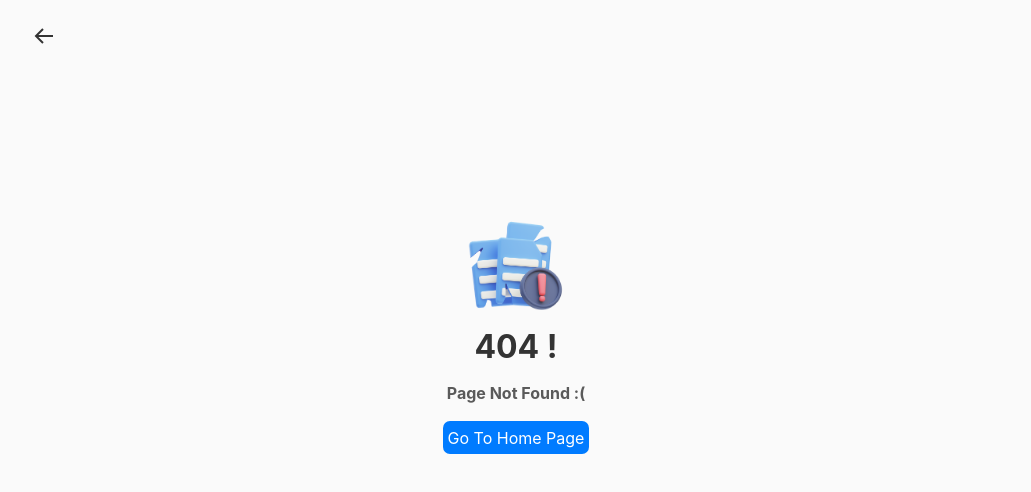
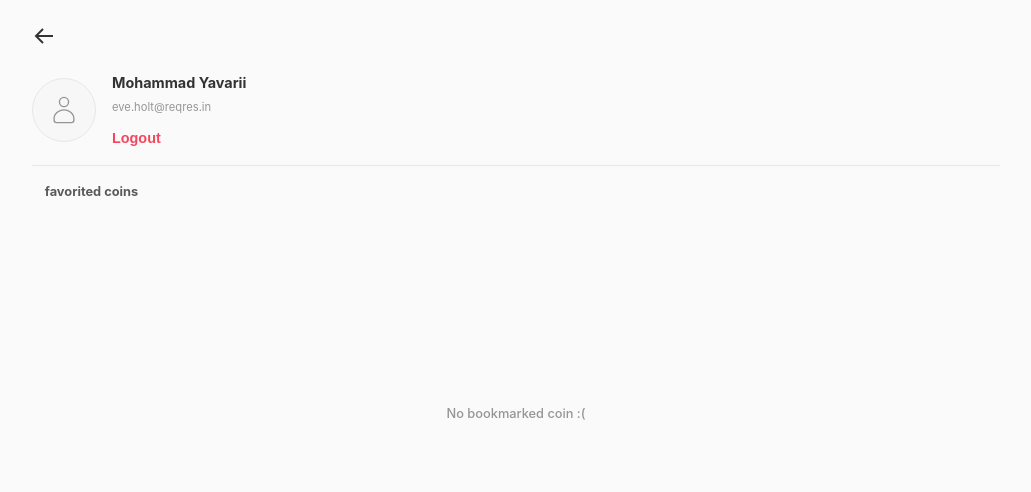
Before and after one commit to mmd-yavarii/react-crypto-app, a React (Vite) app: page /dashboard in a window 1280 px wide. Before the commit this address had no page. Shown: the top 492 px of the page, without its empty margins (124-1155 px from the left). Built offline with nearby package versions, Linux system fonts and the light colour scheme.

Commit message:
create dashboard page and show fav coins in it

```diff
--- a/src/App.jsx
+++ b/src/App.jsx
@@ -1,33 +1,47 @@
 import { Routes, Route } from 'react-router-dom';
-
 import { setMetaThemColor } from './helpers/helper.js';
-
 import HomePage from './pages/HomePage.jsx';
 import Layout from './Layout/Layout';
 import FavoritesProvider from './contexts/FavoritesProvider.jsx';
 import CurrencyProvider from './contexts/CurrencyProvider.jsx';
 import IsLoginProvider from './contexts/IsLoginProvider.jsx';
-
 import PageNotFound from './pages/404/404.jsx';
 import LoginPage from './pages/Login/LoginPage.jsx';
+import Dashboard from './pages/Dashboard/Dashboard.jsx';
+
+import { useModal } from './helpers/useModal.jsx';
+import Modal from './components/Modal/Modal.jsx';
 
 setMetaThemColor();
 
 function App() {
+    // use modul config (helper)
+    const { modal, showCoinInfo, modalCloser } = useModal();
+
     return (
-        <IsLoginProvider>
+        <>
             <Layout>
-                <FavoritesProvider>
-                    <CurrencyProvider>
-                        <Routes>
-                            <Route path="/" element={<HomePage />} />
-                            <Route path="/login" element={<LoginPage />} />
-                            <Route path="*" element={<PageNotFound />} />
-                        </Routes>
-                    </CurrencyProvider>
-                </FavoritesProvider>
+                {modal.show && (
+                    <Modal
+                        content={modal.content}
+                        closeModalHandler={modalCloser}
+                    />
+                )}
+
+                <Routes>
+                    <Route
+                        path="/"
+                        element={<HomePage showCoinInfo={showCoinInfo} />}
+                    />
+                    <Route path="/login" element={<LoginPage />} />
+                    <Route
+                        path="dashboard"
+                        element={<Dashboard showCoinInfo={showCoinInfo} />}
+                    />
+                    <Route path="*" element={<PageNotFound />} />
+                </Routes>
             </Layout>
-        </IsLoginProvider>
+        </>
     );
 }
 
--- a/src/Layout/Layout.jsx
+++ b/src/Layout/Layout.jsx
@@ -20,9 +20,11 @@ function Layout({ children }) {
                         <h3>Explore</h3>
 
                         {isLogin ? (
-                            <button className={styles.dashboard}>
-                                <CiUser fontSize="1.3rem" opacity="0.7" />
-                            </button>
+                            <Link to="/dashboard">
+                                <button className={styles.dashboard}>
+                                    <CiUser fontSize="1.3rem" opacity="0.7" />
+                                </button>
+                            </Link>
                         ) : (
                             <Link to="/login">
                                 <button className={styles.logInBtn}>
--- a/src/components/CoinList/CoinCard.jsx
+++ b/src/components/CoinCard/CoinCard.jsx
@@ -1,11 +1,12 @@
 import axios from 'axios';
 import { Link, useNavigate } from 'react-router-dom';
 
-import styles from './CoinList.module.css';
+import styles from './CoinCard.module.css';
+
 import { IoBookmarkOutline } from 'react-icons/io5';
 import { IoBookmark } from 'react-icons/io5';
 
-import Chart from '../Chart/Chart';
+import Chart from '../Chart/Chart.jsx';
 import Loading from '../Loading/Loading.jsx';
 
 import { useEffect, useState, useContext } from 'react';
--- a/src/components/CoinList/CoinList.module.css
+++ b/src/components/CoinCard/CoinCard.module.css
@@ -1,7 +1,3 @@
-.itemContainer {
-    margin-bottom: 2em;
-}
-
 .marketCap {
     display: none;
     font-size: 0.9rem;
--- a/src/components/CoinList/CoinList.jsx
+++ b/src/components/CoinList/CoinList.jsx
@@ -1,13 +1,11 @@
-import styles from './CoinList.module.css';
-
-import CoinCard from './CoinCard';
+import CoinCard from '../CoinCard/CoinCard';
 
 function CoinList({ coins, showCoinInfo, currency, savedCoins }) {
     return (
         <>
             <h4 className="title">All Coins</h4>
 
-            <div className={styles.itemContainer}>
+            <div>
                 {coins.map((item) => (
                     <CoinCard
                         key={item.id}
--- a/src/components/Modal/Modal.module.css
+++ b/src/components/Modal/Modal.module.css
@@ -5,7 +5,7 @@
     position: fixed;
     top: 0;
     left: 0;
-    z-index: 3;
+    z-index: 100;
     display: flex;
     align-items: end;
     justify-content: center;
--- /dev/null
+++ b/src/helpers/useModal.jsx
@@ -0,0 +1,53 @@
+import { useState } from 'react';
+import CoinPageInfo from '../components/CoinPageInfo/CoinPageInfo.jsx';
+import Loading from '../components/Loading/Loading.jsx';
+import ErrorPage from '../components/ErrorPage/ErrorPage.jsx';
+import Modal from '../components/Modal/Modal.jsx';
+import axios from 'axios';
+import { getCoin } from '../services/apis.js';
+
+export function useModal() {
+    const [modal, setModal] = useState({
+        show: false,
+        content: 'hello',
+    });
+
+    const showCoinInfo = async (id) => {
+        // set loading
+        setModal({
+            show: true,
+            content: (
+                <>
+                    <Loading height="170px" />
+                    <Loading height="50px" />
+                    <Loading height="150px" />
+                    <Loading height="39px" />
+                    <Loading height="50px" />
+                </>
+            ),
+        });
+
+        try {
+            const response = await axios.get(getCoin(id));
+            const data = response.data;
+
+            setModal({
+                show: true,
+                content: <CoinPageInfo info={data} />,
+            });
+        } catch (err) {
+            setModal({
+                show: true,
+                content: <ErrorPage error={err.message} />,
+            });
+        }
+    };
+
+    const modalCloser = (e) => {
+        if (e.target.classList.contains('close')) {
+            setModal({ show: false, content: '' });
+        }
+    };
+
+    return { modal, showCoinInfo, modalCloser };
+}
--- a/src/main.jsx
+++ b/src/main.jsx
@@ -3,11 +3,20 @@ import { createRoot } from 'react-dom/client';
 import './global.css';
 import App from './App.jsx';
 import { BrowserRouter } from 'react-router-dom';
+import IsLoginProvider from './contexts/IsLoginProvider.jsx';
+import FavoritesProvider from './contexts/FavoritesProvider.jsx';
+import CurrencyProvider from './contexts/CurrencyProvider.jsx';
 
 createRoot(document.getElementById('root')).render(
     <BrowserRouter>
         <StrictMode>
-            <App />
+            <IsLoginProvider>
+                <FavoritesProvider>
+                    <CurrencyProvider>
+                        <App />
+                    </CurrencyProvider>
+                </FavoritesProvider>
+            </IsLoginProvider>
         </StrictMode>
     </BrowserRouter>,
 );
--- a/src/pages/Dashboard/Dashboard.jsx
+++ b/src/pages/Dashboard/Dashboard.jsx
@@ -1,5 +1,51 @@
-function Dashboard() {
-    return <div>Dashboard</div>;
+import { useEffect, useState } from 'react';
+import styles from './Dashboard.module.css';
+
+import { CiUser } from 'react-icons/ci';
+
+import CoinCard from '../../components/CoinCard/CoinCard';
+
+function Dashboard({ showCoinInfo }) {
+    const [favorites, setFavorites] = useState(
+        JSON.parse(localStorage.getItem('favoriteCoins')) || [],
+    );
+
+    useEffect(() => {
+        const storedFavorites =
+            JSON.parse(localStorage.getItem('favoriteCoins')) || [];
+        setFavorites(storedFavorites);
+    }, []);
+
+    return (
+        <div className={styles.container}>
+            <header>
+                <div className={styles.profileImage}>
+                    <CiUser fontSize="2rem" opacity="0.5" />
+                </div>
+                <div>
+                    <h4>Mohammad Yavarii</h4>
+                    <p>eve.holt@reqres.in</p>
+                    <button className={styles.logOut}>Logout</button>
+                </div>
+            </header>
+
+            <main>
+                <p className="title">favorited coins</p>
+
+                {favorites.length ? (
+                    favorites.map((item) => (
+                        <CoinCard
+                            info={item}
+                            key={item.id}
+                            showCoinInfo={showCoinInfo}
+                        />
+                    ))
+                ) : (
+                    <p className={styles.noCoinFound}>No bookmarked coin :(</p>
+                )}
+            </main>
+        </div>
+    );
 }
 
 export default Dashboard;
--- /dev/null
+++ b/src/pages/Dashboard/Dashboard.module.css
@@ -0,0 +1,55 @@
+/* profile */
+.container header {
+    margin: 1em 0;
+    display: flex;
+    align-items: center;
+    gap: 1em;
+    border-bottom: 1px solid var(--border-color);
+    padding-bottom: 1em;
+}
+
+.profileImage {
+    width: 4em;
+    height: 4em;
+    border: 1px solid var(--border-color);
+    background-color: var(--them-secondary-color);
+    border-radius: 50%;
+    display: flex;
+    align-items: center;
+    justify-content: center;
+}
+.container header p {
+    opacity: 0.5;
+    font-size: 0.7rem;
+    margin-top: 5px;
+}
+.container header h4 {
+    font-size: 0.9rem;
+}
+.logOut {
+    background-color: transparent;
+    color: var(--red-color);
+    font-size: 0.9rem;
+    font-weight: 600;
+    margin-top: 1em;
+}
+
+/* favorited coins */
+.noCoinFound {
+    opacity: 0.5;
+    height: 50vh;
+    display: flex;
+    align-items: center;
+    justify-content: center;
+    font-weight: 500;
+    font-size: 0.8rem;
+}
+
+/* cards */
+.image {
+    width: 2em;
+    background-color: var(--them-secondary-color);
+    border-radius: 50px;
+    padding: 0.1em;
+    border: 1px solid var(--border-color);
+}
--- a/src/pages/HomePage.jsx
+++ b/src/pages/HomePage.jsx
@@ -37,15 +37,11 @@ function coinsReducer(state, action) {
     }
 }
 
-function HomePage({}) {
+function HomePage({ showCoinInfo }) {
     const [coins, dispachCoins] = useReducer(coinsReducer, initialCoinsState);
     const { currency, setCurrency } = useContext(CurrencyContext);
 
     const [page, setPage] = useState(1);
-    const [modal, setModal] = useState({
-        show: false,
-        content: 'hello',
-    });
 
     // get coins to show in main page
     useEffect(() => {
@@ -61,44 +57,6 @@ function HomePage({}) {
             }
         })();
     }, [page, currency.type]);
-
-    // show coin info in modal
-    async function showCoinInfo(id) {
-        // set loading
-        setModal({
-            show: true,
-            content: (
-                <>
-                    <Loading height="170px" />
-                    <Loading height="50px" />
-                    <Loading height="150px" />
-                    <Loading height="39px" />
-                    <Loading height="50px" />
-                </>
-            ),
-        });
-        try {
-            const response = await axios.get(getCoin(id));
-            const data = response.data;
-
-            setModal({
-                show: true,
-                content: <CoinPageInfo info={data} />,
-            });
-        } catch (err) {
-            setModal({
-                show: true,
-                content: <ErrorPage error={err.message} />,
-            });
-        }
-    }
-
-    // modal closer
-    function modalCloser(e) {
-        if (e.target.classList.contains('close')) {
-            setModal({ show: false, content: '' });
-        }
-    }
 
     if (!coins.error) {
         return (
@@ -123,13 +81,6 @@ function HomePage({}) {
 
                 <CoinList coins={coins.coins} showCoinInfo={showCoinInfo} />
 
-                {modal.show && (
-                    <Modal
-                        content={modal.content}
-                        closeModalHandler={modalCloser}
-                    />
-                )}
-
                 <Pagination setPage={setPage} />
             </>
         );
```
